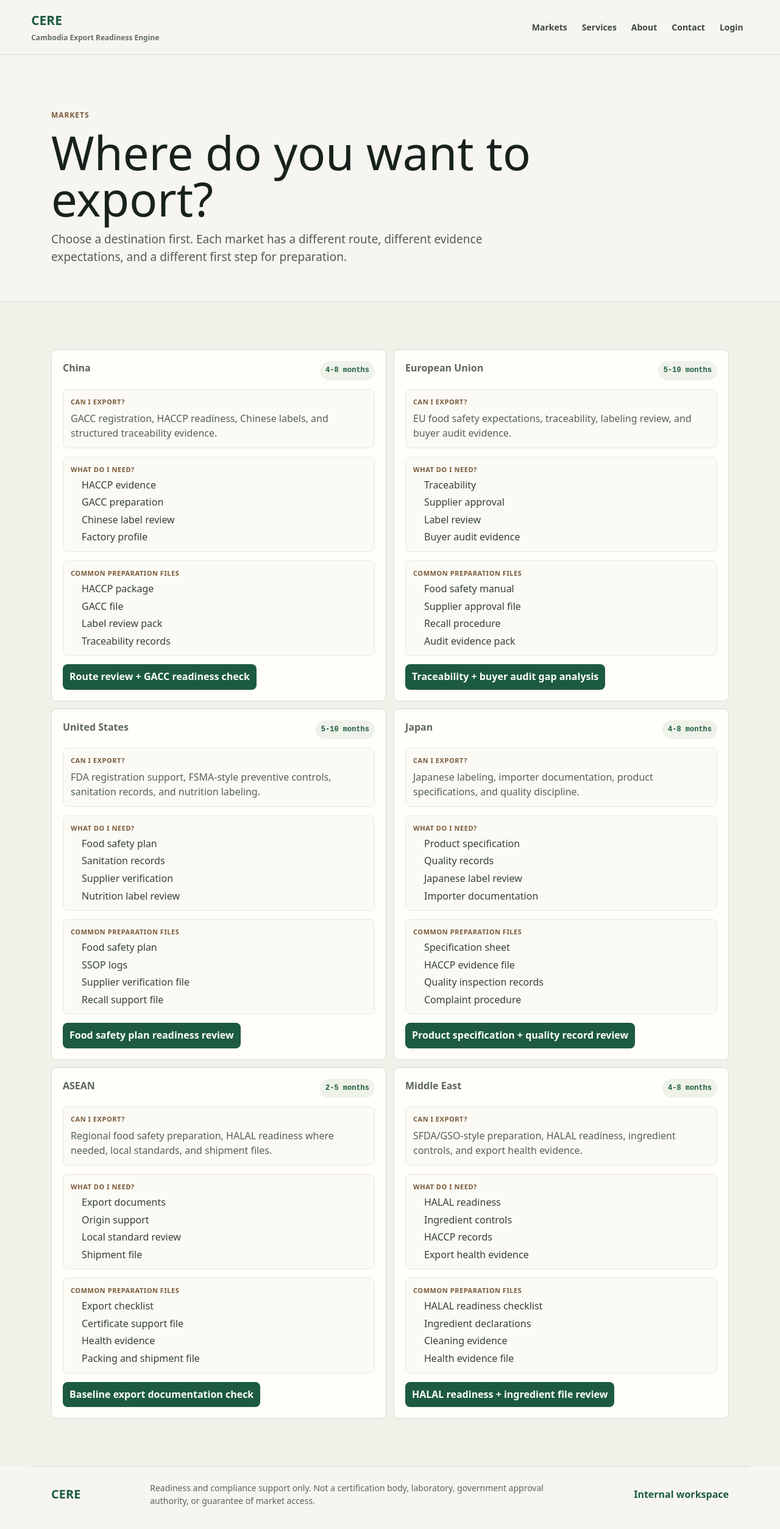
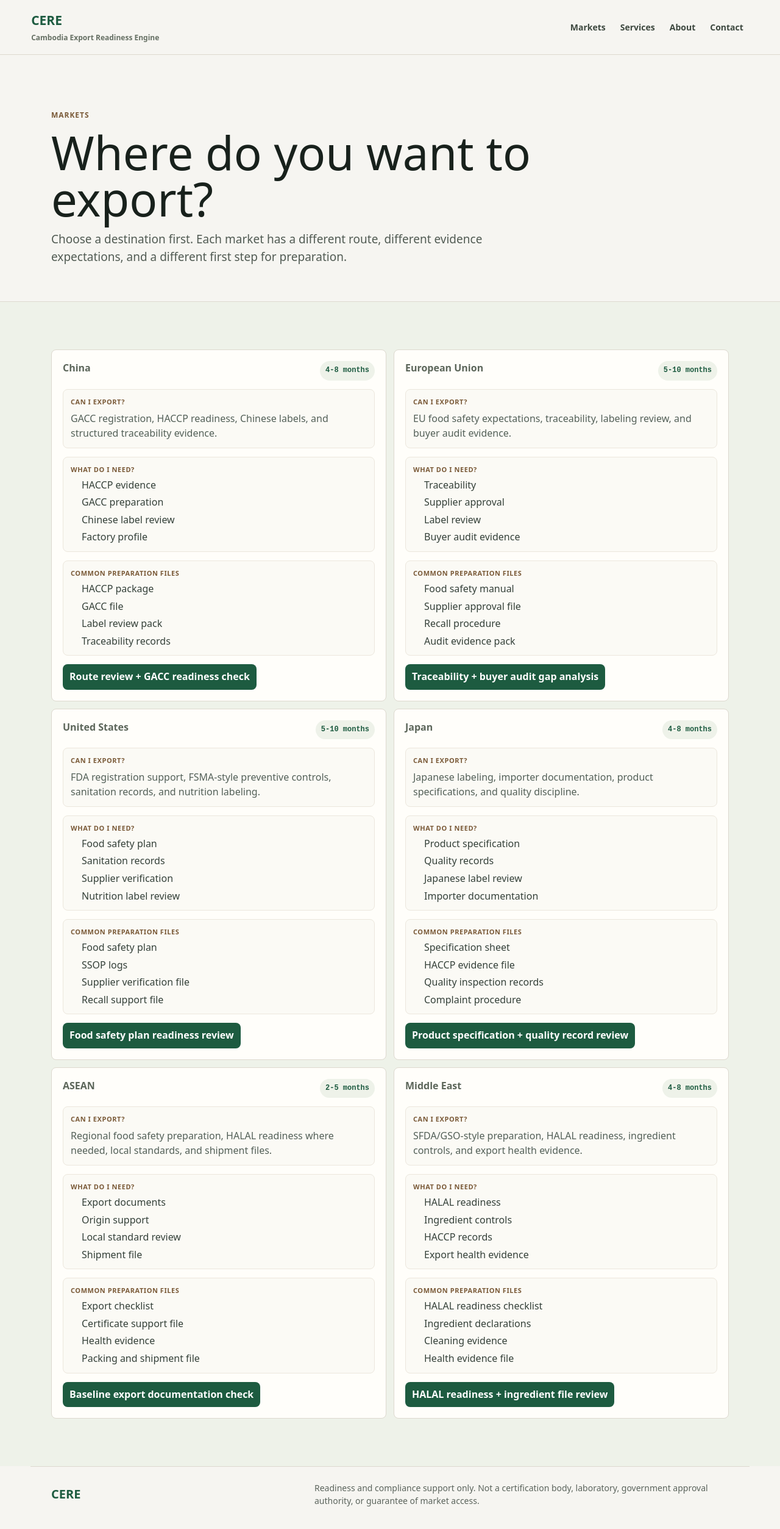
Before and after one commit to Leebood/cere, a Next.js app: page /markets in a window 1280 px wide. Shown: the whole page at 61% size. Built offline with nearby package versions, Linux system fonts and the light colour scheme.

Commit message:
Remove internal workspace links from public site

```diff
--- a/src/app/site-chrome.tsx
+++ b/src/app/site-chrome.tsx
@@ -6,7 +6,6 @@ const navItems = [
   ["Services", "/services"],
   ["About", "/about"],
   ["Contact", "/contact"],
-  ["Login", "/workspace"],
 ];
 
 export function SiteChrome({ children }: { children: ReactNode }) {
@@ -30,7 +29,6 @@ export function SiteChrome({ children }: { children: ReactNode }) {
           Readiness and compliance support only. Not a certification body, laboratory, government approval authority, or
           guarantee of market access.
         </p>
-        <Link href="/workspace">Internal workspace</Link>
       </footer>
     </main>
   );
```
